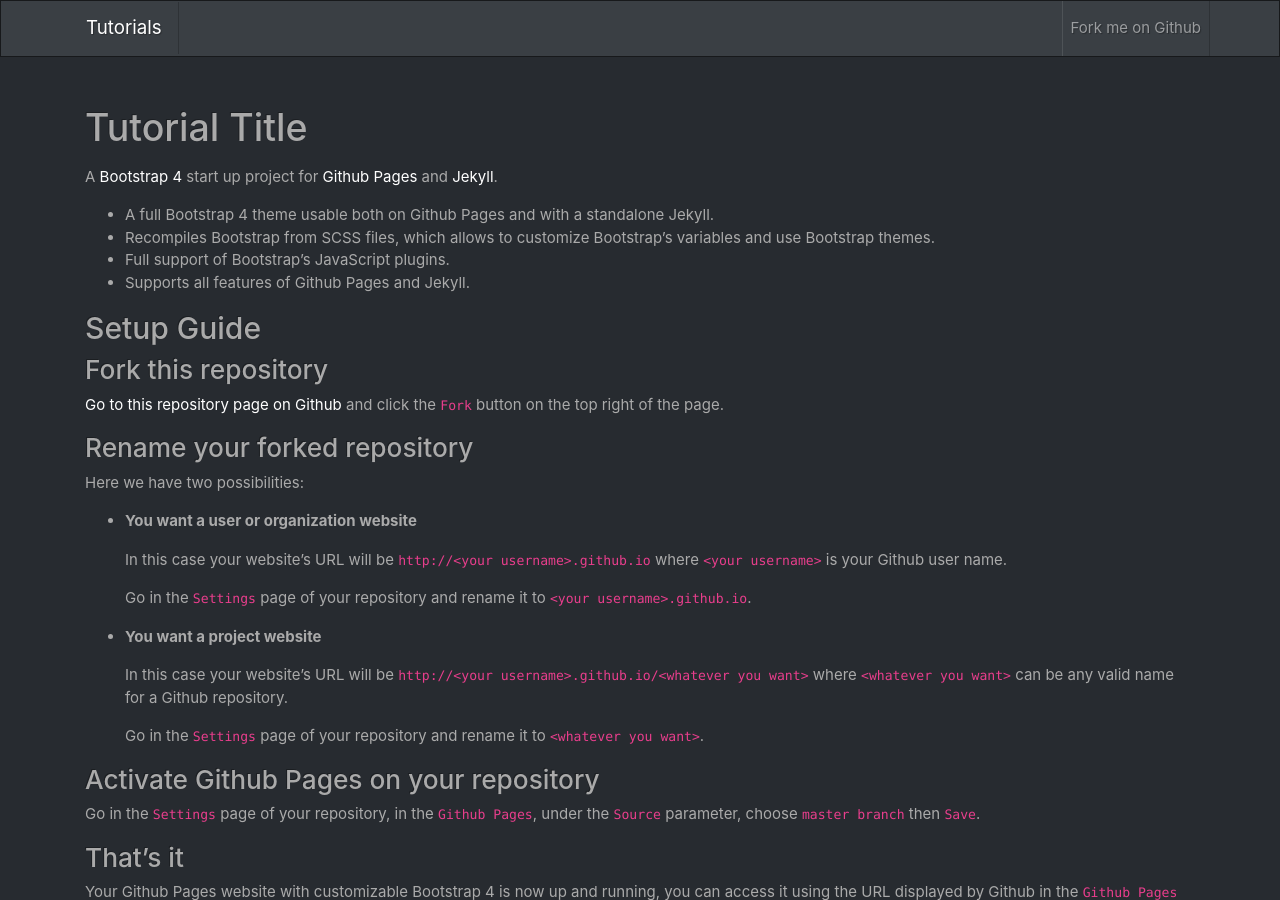
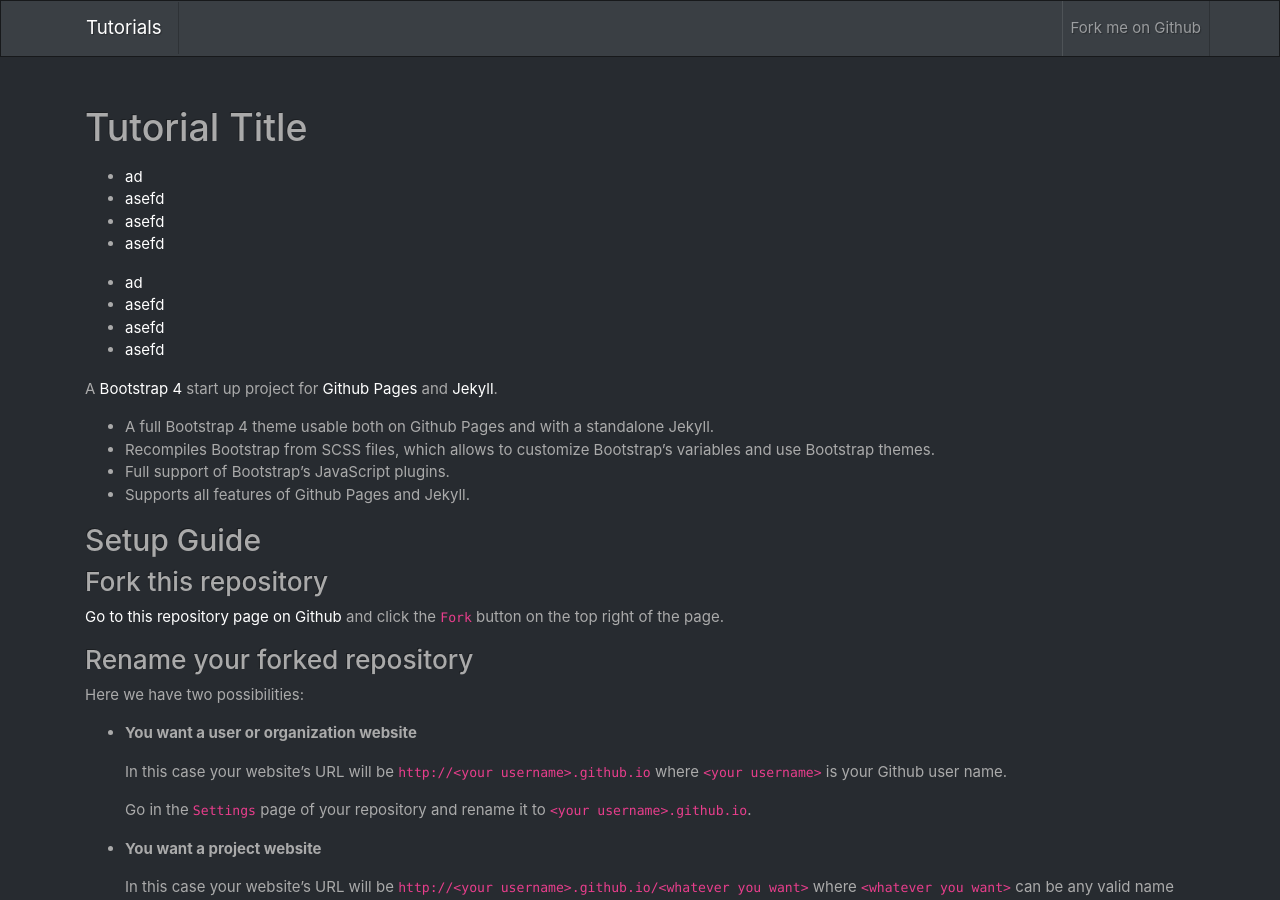
Before and after one commit to MohammedAlsayedOmar/Tutorials, a Jekyll site: the page built from index.md, in a window 1280 px wide and 900 px high. Built offline with Jekyll 4.4.1, drawn with Linux system fonts in a browser that asks for light colours.

Commit message:
index and home

```diff
--- a/_layouts/home.html
+++ b/_layouts/home.html
@@ -18,6 +18,13 @@
         </li>
       {% endfor %}
     </ul>
+
+    <ul>
+      <li><a href="f">ad</a></li>
+      <li><a href="f">asefd</a></li>
+      <li><a href="f">asefd</a></li>
+      <li><a href="f">asefd</a></li>
+  </ul>
 
     {{ content }}
   </section>
--- a/index.md
+++ b/index.md
@@ -9,6 +9,13 @@
       <a href="{{ post.url }}">{{ post.title }}</a>
     </li>
   {% endfor %}
+</ul>
+
+<ul>
+    <li><a href="f">ad</a></li>
+    <li><a href="f">asefd</a></li>
+    <li><a href="f">asefd</a></li>
+    <li><a href="f">asefd</a></li>
 </ul>
 
 A [Bootstrap 4](https://getbootstrap.com/) start up project for [Github Pages](https://pages.github.com/) and [Jekyll](https://jekyllrb.com/).
```
